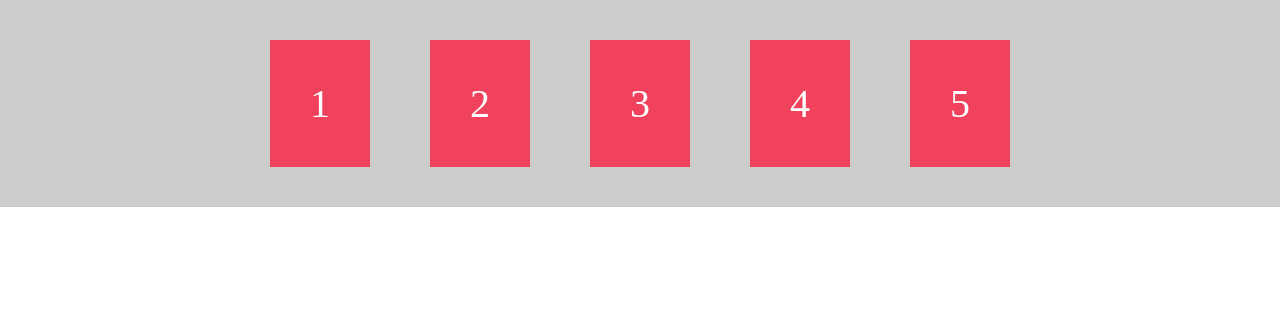
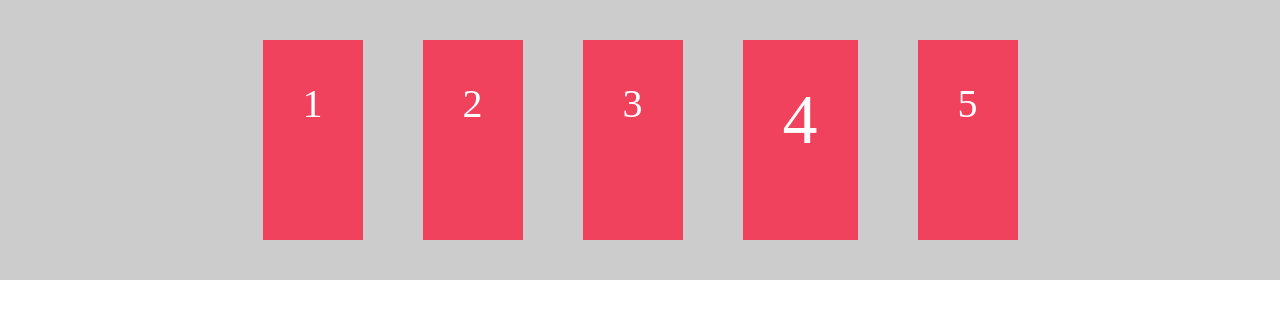
Before and after one commit to dhruvArora8053/CSS-Rules, a plain HTML site: page flexbox.html in a window 1280 px wide. Drawn offline with Linux system fonts and the light colour scheme.

Commit message:
flex implemented

```diff
--- a/flexbox.html
+++ b/flexbox.html
@@ -32,7 +32,29 @@
         flex-direction: row;
 
         /* justify-content: main-axis */
+        /* justify-content: start; default */
+        /* justify-content: center; */
+        /* justify-content: end; */
+
+        /* justify-content: space-between;
+         first and last element placed on the extreme edges and rest of the space space evenly distributed between the elements */
+
+        /* justify-content: space-around;
+         it puts the same amount of space on both the left side and the right side of each of the flex items */
+
+        /* justify-content: space-evenly;
+         it ensures space is always the same between elements and on the sides of the elements */
+
         justify-content: center;
+
+        /* align-items: cross-axis */
+        /* align-items: stretch; default*/
+        /* align-items: center; */
+        /* align-items: flex-start; */
+        /* align-items: flex-end; */
+
+        /* align-items: baseline;
+        it will align the text on these flex items along a line */
       }
 
       .item {
@@ -42,14 +64,22 @@
         color: #fff;
         font-size: 40px;
       }
+
+      .i2 {
+        height: 200px;
+      }
+
+      .i4 {
+        font-size: 70px;
+      }
     </style>
   </head>
   <body>
     <div class="container">
       <div class="item">1</div>
-      <div class="item">2</div>
+      <div class="item i2">2</div>
       <div class="item">3</div>
-      <div class="item">4</div>
+      <div class="item i4">4</div>
       <div class="item">5</div>
     </div>
   </body>
```
